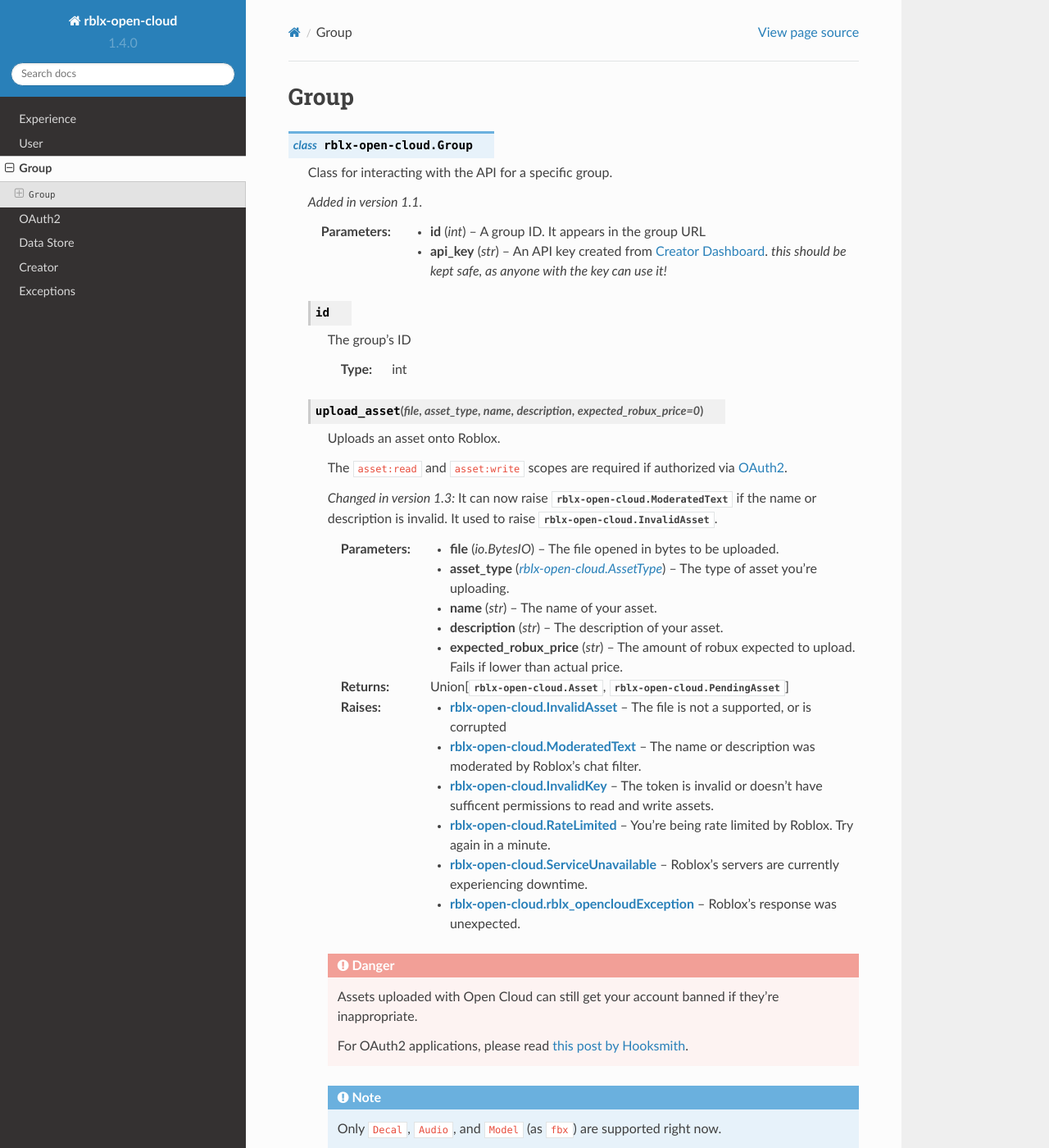
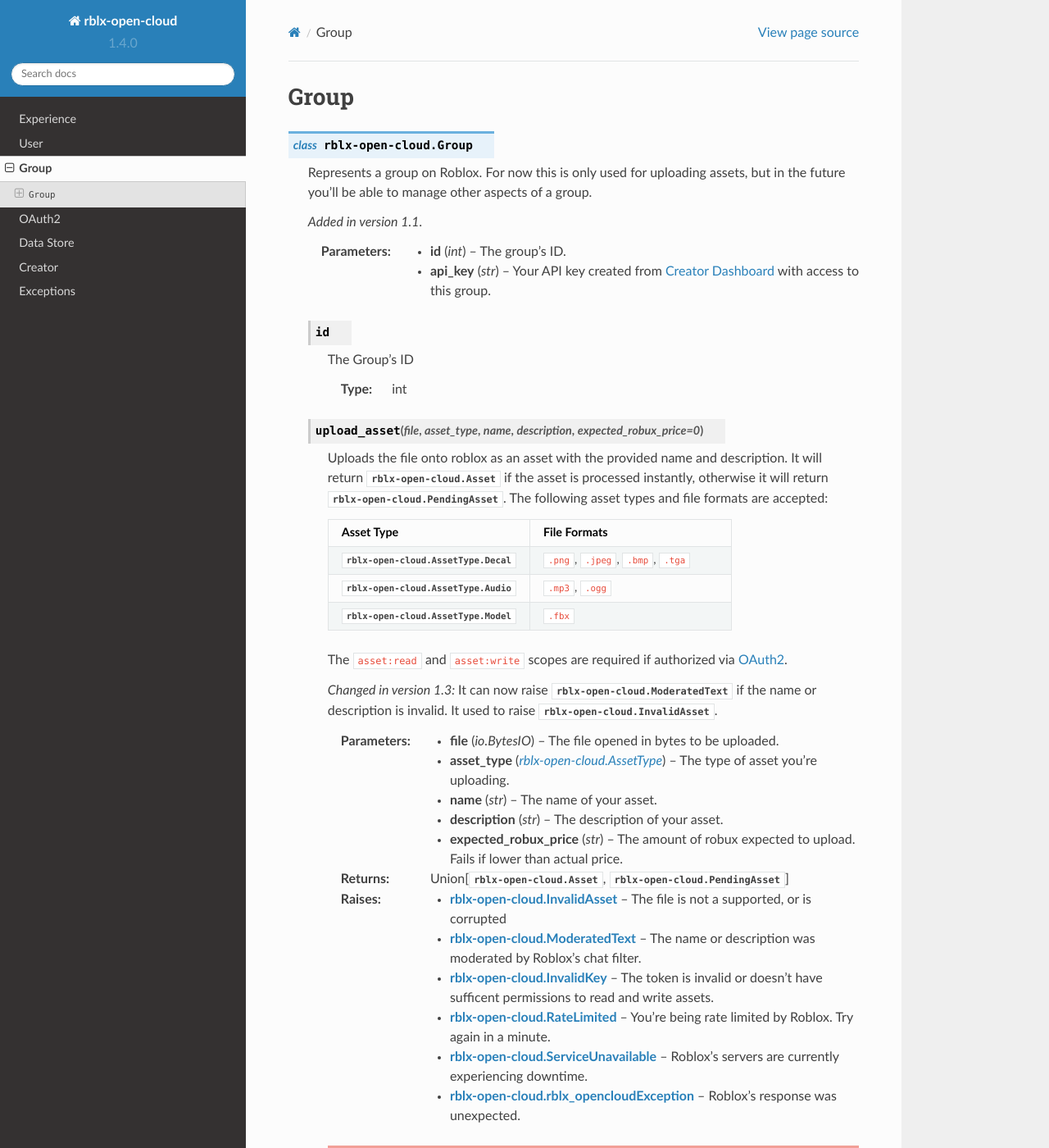
Before and after one commit to treeben77/rblx-open-cloud, a Sphinx documentation site: the page built from docs/source/group.rst, in a window 1280 px wide and 1400 px high. Shown: the whole window at 82% size. Built offline with Sphinx 7.4.7 and the Read the Docs theme 2.0.0, drawn with Linux system fonts in a browser that asks for light colours; some of the changed text lies outside the part shown.

Commit message:
update creator, group, and user docs

```diff
--- a/docs/source/group.rst
+++ b/docs/source/group.rst
@@ -5,22 +5,35 @@ Group
 
 .. class:: Group()
 
-    Class for interacting with the API for a specific group.
+    Represents a group on Roblox. For now this is only used for uploading assets, but in the future you'll be able to manage other aspects of a group.
 
     .. versionadded:: 1.1
 
-    :param int id: A group ID. It appears in the group URL
-    :param str api_key: An API key created from `Creator Dashboard <https://create.roblox.com/credentials>`__. *this should be kept safe, as anyone with the key can use it!*
+    :param int id: The group's ID.
+    :param str api_key: Your API key created from `Creator Dashboard <https://create.roblox.com/credentials>`__ with access to this group.
 
     .. attribute:: id
 
-        The group's ID
+        The Group's ID
 
         :type: int
 
     .. method:: upload_asset(file, asset_type, name, description, expected_robux_price=0)
 
-        Uploads an asset onto Roblox.
+        Uploads the file onto roblox as an asset with the provided name and description. It will return :class:`rblx-open-cloud.Asset` if the asset is processed instantly, otherwise it will return :class:`rblx-open-cloud.PendingAsset`. The following asset types and file formats are accepted:
+
+        .. list-table::
+            :widths: 50 50
+            :header-rows: 1
+
+            * - Asset Type
+              - File Formats
+            * - :attr:`rblx-open-cloud.AssetType.Decal`
+              - ``.png``, ``.jpeg``, ``.bmp``, ``.tga``
+            * - :attr:`rblx-open-cloud.AssetType.Audio`
+              - ``.mp3``, ``.ogg``
+            * - :attr:`rblx-open-cloud.AssetType.Model`
+              - ``.fbx``
 
         The ``asset:read`` and ``asset:write`` scopes are required if authorized via `OAuth2 </oauth2>`__.
 
@@ -43,17 +56,22 @@ Group
 
         .. danger::
 
-            Assets uploaded with Open Cloud can still get your account banned if they're inappropriate.
+            Assets uploaded with Open Cloud can still get your account moderated if they break the Terms of Service.
 
             For OAuth2 applications, please read `this post by Hooksmith <https://devforum.roblox.com/t/public-beta-building-your-applications-with-oauth-20/2401354/36>`__.
 
-        .. note::
-
-            Only ``Decal``, ``Audio``, and ``Model`` (as ``fbx``) are supported right now.
-
     .. method:: update_asset(asset_id, file)
 
-        Updates an existing asset on Roblox.
+        Updates the file for an existing assest on Roblox. It will return :class:`rblx-open-cloud.Asset` if the asset is processed instantly, otherwise it will return :class:`rblx-open-cloud.PendingAsset`. The following asset types and file formats can be updated:
+
+        .. list-table::
+            :widths: 50 50
+            :header-rows: 1
+
+            * - Asset Type
+              - File Formats
+            * - :attr:`rblx-open-cloud.AssetType.Model`
+              - ``.fbx``
 
         The ``asset:read`` and ``asset:write`` scopes are required if authorized via `OAuth2 </oauth2>`__.
 
@@ -73,10 +91,6 @@ Group
 
         .. danger::
 
-            Assets uploaded with Open Cloud can still get your account banned if they're inappropriate.
+            Assets uploaded with Open Cloud can still get your account moderated if they break the Terms of Service.
 
             For OAuth2 applications, please read `this post by Hooksmith <https://devforum.roblox.com/t/public-beta-building-your-applications-with-oauth-20/2401354/36>`__.
-
-        .. note::
-
-            Only ``Model`` (as ``fbx``) can be updated right now.
```
Also changed, not shown: docs/source/creator.rst (+33 -19 lines), docs/source/user.rst (+33 -27 lines), 3 other files.
